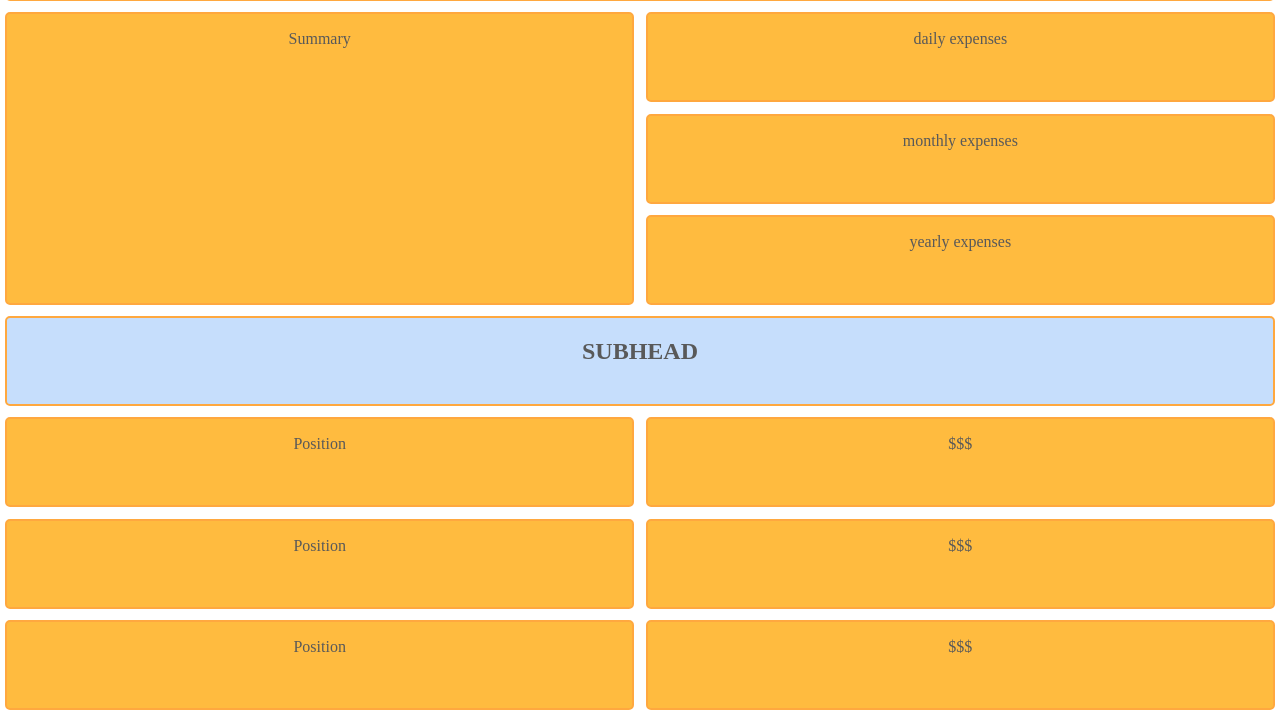
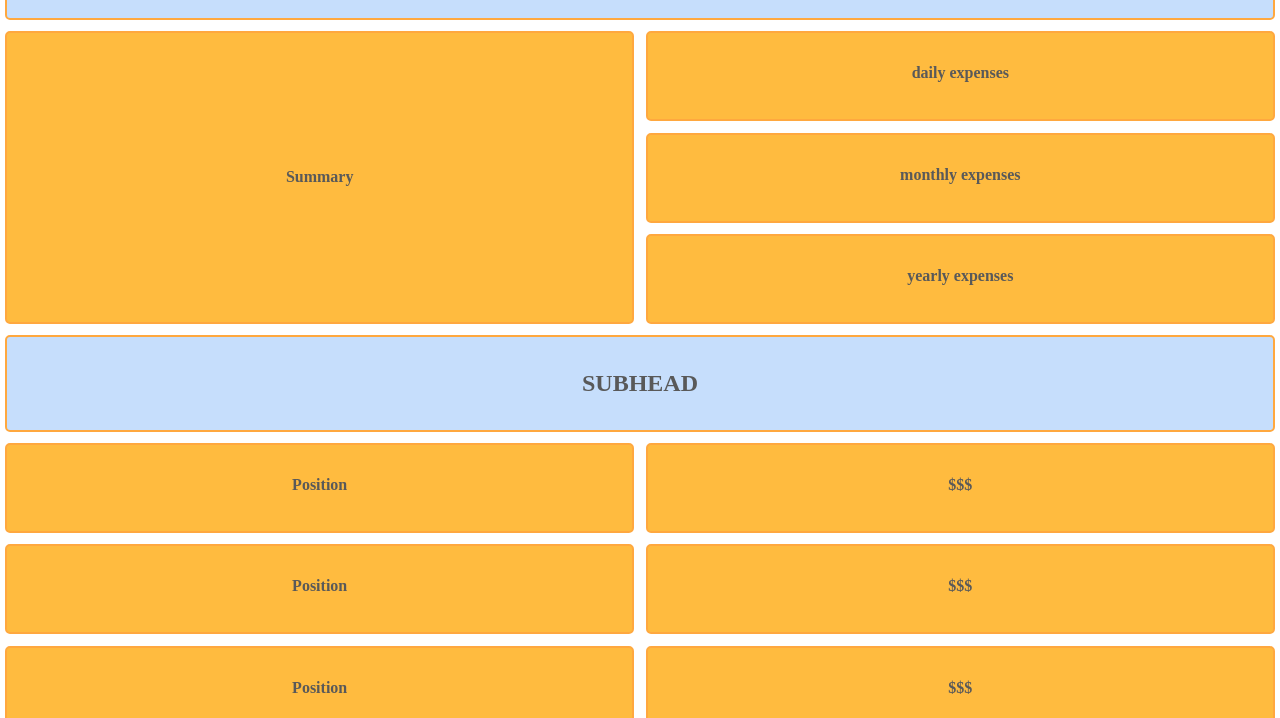
Before and after one commit to ArnoldCodeAcademy/canIAffordMyLifestyle-teaching, a website built with Parcel: page index.html in a window 1280 px wide. Shown: the part 94-812 px from the top of the page. Built offline with nearby package versions, Linux system fonts and the light colour scheme.

Commit message:
teach/feat(styling): center all texts(vertically)

```diff
--- a/css/body.css
+++ b/css/body.css
@@ -5,4 +5,6 @@
 
 h1, h2 {
   text-align: center;
+  padding: 1% 0;
+
 }
--- a/css/grid/grid.css
+++ b/css/grid/grid.css
@@ -1,4 +1,5 @@
 .grid {
+  position: relative;
   display: grid;
   grid-template-columns: repeat(4, 1fr);
   gap: .1vw;
@@ -13,8 +14,23 @@
   margin: 5px;
 }
 
+/*
+
+ If the centered element consists of a single line and its parent height is fixed you can simply set the container’s
+  line-height to fill its height. This method is quite versatile in my experience. jsfiddle example
+  http://jsfiddle.net/d4zGF/
+
+
+
+*/
 .grid > * > p {
+  line-height: 3em;
   text-align: center;
+  font-weight: bold;
+}
+
+.summary {
+  line-height: 16em!important;
 }
 
 /* either do grid > * > p to style all paragraphs and use h1,h2 tags explicitly
--- a/index.html
+++ b/index.html
@@ -36,7 +36,9 @@
   </div>
 
 
-  <div class="col-1-2" style="grid-row: 2 / 5"><p>Summary</p></div>
+  <div class="col-1-2" style="grid-row: 2 / 5">
+    <p class="summary">Summary</p>
+  </div>
   <div class="col-3-4"><p>daily expenses</p></div>
   <div class="col-3-4"><p>monthly expenses</p></div>
   <div class="col-3-4"><p>yearly expenses</p></div>
```
